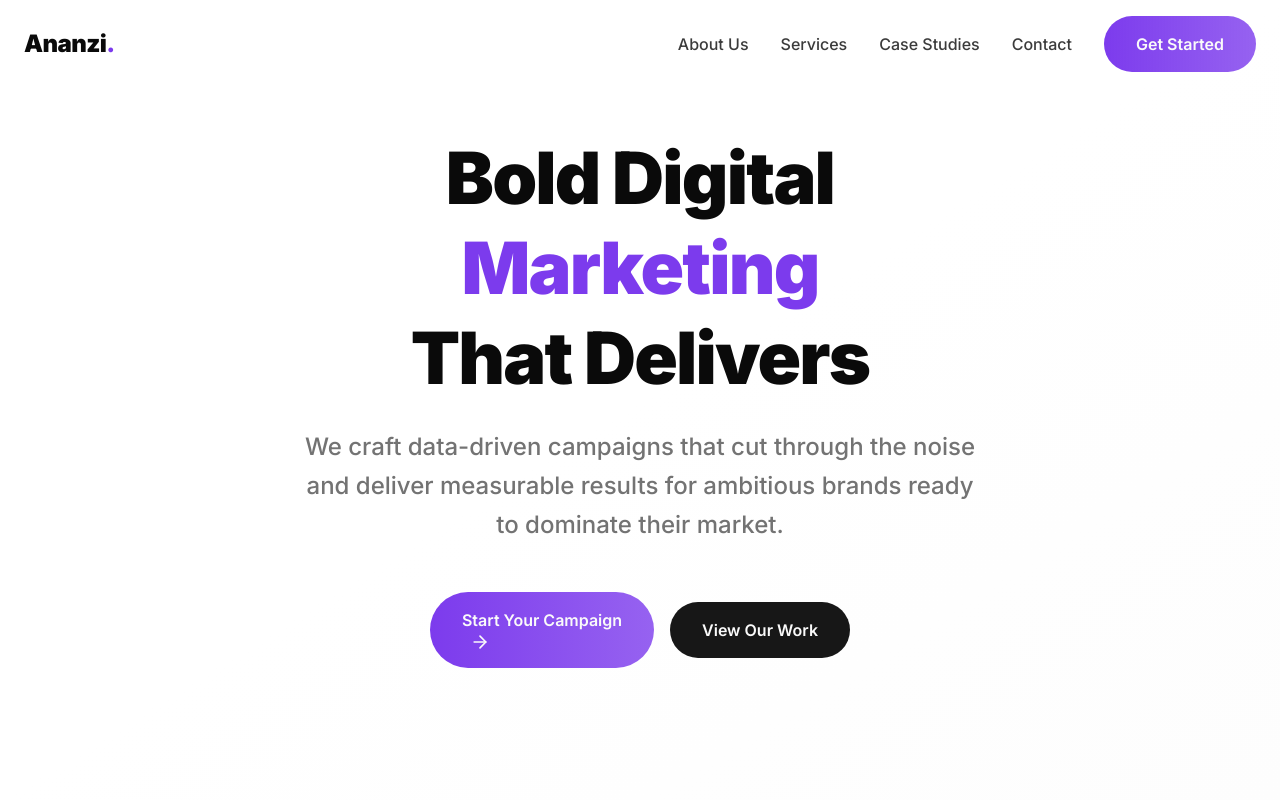
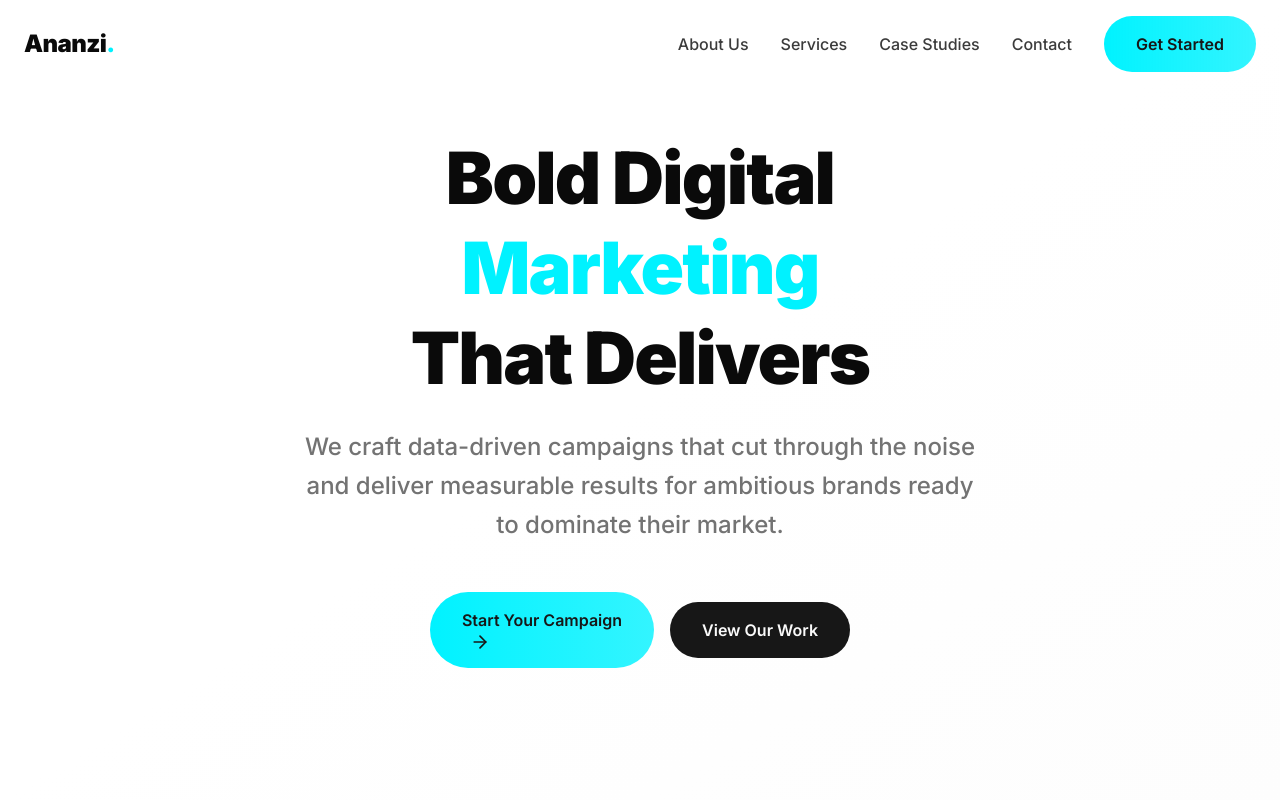
Before and after one commit to daddylonglegs-exe/ananzi-website, a React (Vite) app: page / in a window 1280 px wide. Shown: the top 800 px of the page. Built offline with nearby package versions, Linux system fonts and the light colour scheme; the HTML template or start-up script is replaced by a standard one.

Commit message:
Update accent color

```diff
--- a/src/index.css
+++ b/src/index.css
@@ -16,8 +16,8 @@ All colors MUST be HSL.
     --primary: 0 0% 9%;
     --primary-foreground: 0 0% 98%;
 
-    --accent: 262 83% 58%;
-    --accent-foreground: 0 0% 98%;
+    --accent: 183 100% 50%;
+    --accent-foreground: 0 0% 9%;
 
     --secondary: 0 0% 96.1%;
     --secondary-foreground: 0 0% 9%;
```
